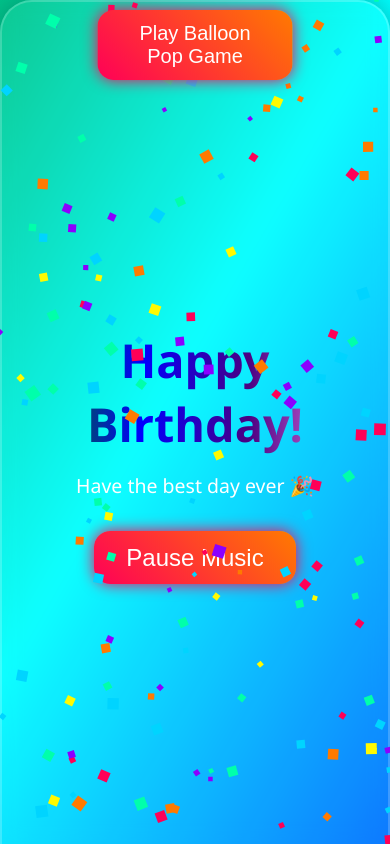
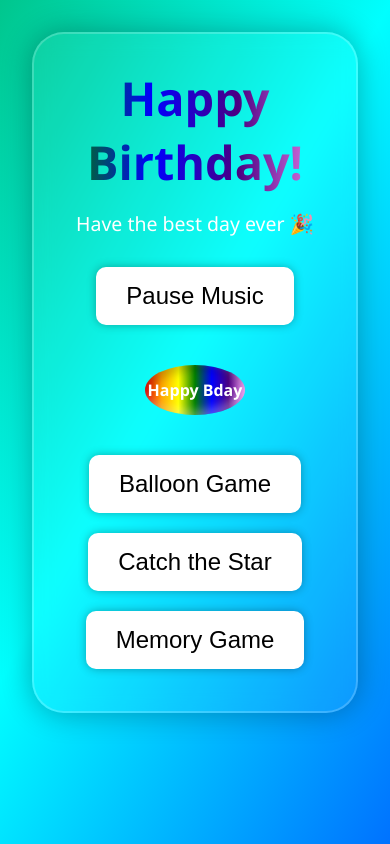
Before and after one commit to Nathanuk1231/HAPPY-BIRTHDAY, a plain HTML site: page index.html in a window 390 px wide. Both pictures are taken after a click on the button "Pause Music". Drawn offline with Linux system fonts and the light colour scheme.

Commit message:
Update index.html

```diff
--- a/index.html
+++ b/index.html
@@ -2,68 +2,37 @@
 <html lang="en">
 <head>
   <meta charset="UTF-8" />
-  <meta name="viewport" content="width=device-width, initial-scale=1" />
+  <meta name="viewport" content="width=device-width, initial-scale=1.0" />
   <title>Happy Birthday!</title>
   <style>
     html, body {
-      margin: 0; padding: 0; height: 100%;
+      margin: 0;
+      padding: 0;
+      height: 100%;
+      font-family: 'Segoe UI', sans-serif;
       background: linear-gradient(120deg, red, orange, yellow, green, cyan, blue, violet);
       background-size: 600% 600%;
       animation: backgroundMove 20s ease infinite;
-      font-family: 'Segoe UI', sans-serif;
       overflow: hidden;
-      color: white;
-      user-select: none;
     }
+
     @keyframes backgroundMove {
       0% { background-position: 0% 50%; }
       50% { background-position: 100% 50%; }
       100% { background-position: 0% 50%; }
     }
 
-    /* Top fixed toggle button */
-    #toggleViewBtn {
-      position: fixed;
-      top: 10px;
-      left: 50%;
-      transform: translateX(-50%);
-      z-index: 10000;
-      padding: 12px 28px;
-      font-size: 1.25rem;
-      border: none;
-      border-radius: 1rem;
-      background: linear-gradient(45deg, #ff0057, #ff7a00);
-      color: white;
-      cursor: pointer;
-      box-shadow: 0 0 15px #ff0057;
-      transition: background 0.3s ease;
-    }
-    #toggleViewBtn:hover {
-      background: linear-gradient(45deg, #ff7a00, #ff0057);
-    }
-
-    /* Container for birthday message */
     .container {
-      height: 100vh;
-      display: flex;
-      flex-direction: column;
-      justify-content: center;
-      align-items: center;
+      text-align: center;
+      padding: 2rem;
       backdrop-filter: blur(10px);
-      background: rgba(255,255,255,0.05);
+      background: rgba(255, 255, 255, 0.05);
       border-radius: 2rem;
       box-shadow: 0 0 30px rgba(0,0,0,0.3);
       border: 2px solid rgba(255,255,255,0.2);
-      padding: 2rem;
-      text-align: center;
-      max-width: 90vw;
-      margin: 0 auto;
-      animation: fadeIn 2s ease-in-out;
+      margin: 2rem;
     }
-    @keyframes fadeIn {
-      from {opacity: 0; transform: translateY(20px);}
-      to {opacity: 1; transform: translateY(0);}
-    }
+
     h1 {
       font-size: 12vw;
       margin: 0;
@@ -74,196 +43,63 @@
       -webkit-background-clip: text;
       -webkit-text-fill-color: transparent;
       transition: background-position 0.05s;
-      user-select: none;
     }
+
     p {
+      color: white;
       font-size: 5vw;
       margin-top: 1rem;
-      margin-bottom: 2rem;
-      user-select: none;
     }
 
-    /* Music control button */
-    #playPauseBtn {
+    button {
+      margin: 10px;
+      padding: 15px 30px;
       font-size: 1.5rem;
-      padding: 0.8rem 2rem;
       border: none;
-      border-radius: 1rem;
-      background: linear-gradient(45deg, #ff0057, #ff7a00);
-      color: white;
+      border-radius: 10px;
       cursor: pointer;
-      box-shadow: 0 0 15px #ff0057;
-      transition: background 0.3s ease;
-      user-select: none;
-    }
-    #playPauseBtn:hover {
-      background: linear-gradient(45deg, #ff7a00, #ff0057);
+      background: white;
+      color: black;
+      box-shadow: 0 0 10px rgba(0,0,0,0.3);
     }
 
-    /* Confetti canvas */
-    #confetti-canvas {
-      position: fixed;
-      pointer-events: none;
-      top: 0; left: 0;
-      width: 100%;
-      height: 100%;
-      z-index: 9999;
-      display: none;
-    }
-
-    /* Balloon pop game container */
-    #gameContainer {
-      display: none;
-      height: 100vh;
-      background: rgba(255,255,255,0.1);
-      backdrop-filter: blur(5px);
-      overflow: hidden;
-      position: relative;
-      border-radius: 2rem;
-      box-shadow: 0 0 30px rgba(0,0,0,0.3);
-      max-width: 90vw;
-      margin: 0 auto;
-      padding: 1rem;
-    }
-
-    /* Balloon styling */
-    .balloon {
-      position: absolute;
-      border-radius: 50% 50% 50% 50% / 60% 60% 40% 40%;
-      cursor: pointer;
-      box-shadow: inset -3px -5px 10px rgba(255,255,255,0.6);
-      user-select: none;
-      transition: transform 0.2s ease;
-    }
-    .balloon:active {
-      transform: scale(0.8);
+    #pebble {
+      width: 100px;
+      height: 50px;
+      margin: 30px auto;
+      border-radius: 50% / 50%;
+      background: linear-gradient(to right, red, orange, yellow, green, blue, indigo, violet);
+      box-shadow: inset -5px -5px 10px rgba(255,255,255,0.3), inset 5px 5px 10px rgba(0,0,0,0.2);
+      transform-style: preserve-3d;
+      transition: transform 0.1s ease;
+      display: flex;
+      align-items: center;
+      justify-content: center;
+      color: white;
+      font-weight: bold;
     }
   </style>
 </head>
 <body>
-
-  <button id="toggleViewBtn">Play Balloon Pop Game</button>
-
-  <!-- Birthday container -->
-  <div id="birthdayContainer" class="container">
+  <div class="container">
     <h1 id="title">Happy Birthday!</h1>
     <p>Have the best day ever 🎉</p>
-    <button id="playPauseBtn">Pause Music</button>
+    <audio id="bg-music" src="no copyright music lofi type beat sparky night free vlog music.mp3" autoplay loop></audio>
+    <button id="playPause">Pause Music</button>
+    <div id="pebble">Happy Bday</div>
+    <button onclick="showGame('balloonGame')">Balloon Game</button>
+    <button onclick="showGame('catchStar')">Catch the Star</button>
+    <button onclick="showGame('memoryGame')">Memory Game</button>
+    <div id="gameContainer"></div>
   </div>
 
-  <!-- Balloon Pop Game container -->
-  <div id="gameContainer"></div>
+  <script>
+    const title = document.getElementById('title');
+    const pebble = document.getElementById('pebble');
+    const audio = document.getElementById('bg-music');
+    const playPauseBtn = document.getElementById('playPause');
+    const gameContainer = document.getElementById('gameContainer');
 
-  <canvas id="confetti-canvas"></canvas>
-
-  <audio
-    id="birthdaySong"
-    src="https://raw.githubusercontent.com/Nathanuk1231/HAPPY-BIRTHDAY/main/no%20copyright%20music%20lofi%20type%20beat%20sparky%20night%20free%20vlog%20music.mp3"
-    preload="auto" autoplay loop></audio>
-
-  <script>
-    // Elements
-    const toggleBtn = document.getElementById('toggleViewBtn');
-    const birthdayContainer = document.getElementById('birthdayContainer');
-    const gameContainer = document.getElementById('gameContainer');
-    const playPauseBtn = document.getElementById('playPauseBtn');
-    const birthdaySong = document.getElementById('birthdaySong');
-    const confettiCanvas = document.getElementById('confetti-canvas');
-    const ctx = confettiCanvas.getContext('2d');
-    const title = document.getElementById('title');
-
-    // Setup confetti canvas size
-    function resizeCanvas() {
-      confettiCanvas.width = window.innerWidth;
-      confettiCanvas.height = window.innerHeight;
-    }
-    window.addEventListener('resize', resizeCanvas);
-    resizeCanvas();
-
-    // Confetti setup
-    const confettiCount = 150;
-    const confettiColors = ['#ff0057', '#ff7a00', '#fffa00', '#00ffab', '#00d4ff', '#8b00ff'];
-    const confettiParticles = [];
-
-    class ConfettiParticle {
-      constructor() {
-        this.x = Math.random() * confettiCanvas.width;
-        this.y = Math.random() * confettiCanvas.height - confettiCanvas.height;
-        this.size = Math.random() * 8 + 4;
-        this.color = confettiColors[Math.floor(Math.random() * confettiColors.length)];
-        this.speedY = Math.random() * 3 + 2;
-        this.speedX = Math.random() * 2 - 1;
-        this.rotation = Math.random() * 360;
-        this.rotationSpeed = Math.random() * 10 - 5;
-      }
-      update() {
-        this.y += this.speedY;
-        this.x += this.speedX;
-        this.rotation += this.rotationSpeed;
-        if (this.y > confettiCanvas.height) {
-          this.y = -this.size;
-          this.x = Math.random() * confettiCanvas.width;
-        }
-        if (this.x > confettiCanvas.width) {
-          this.x = 0;
-        }
-        if (this.x < 0) {
-          this.x = confettiCanvas.width;
-        }
-      }
-      draw() {
-        ctx.save();
-        ctx.translate(this.x, this.y);
-        ctx.rotate(this.rotation * Math.PI / 180);
-        ctx.fillStyle = this.color;
-        ctx.fillRect(-this.size / 2, -this.size / 2, this.size, this.size);
-        ctx.restore();
-      }
-    }
-
-    function createConfetti() {
-      confettiParticles.length = 0;
-      for(let i = 0; i < confettiCount; i++) {
-        confettiParticles.push(new ConfettiParticle());
-      }
-    }
-
-    function animateConfetti() {
-      ctx.clearRect(0, 0, confettiCanvas.width, confettiCanvas.height);
-      confettiParticles.forEach(p => {
-        p.update();
-        p.draw();
-      });
-      if(confettiActive) {
-        requestAnimationFrame(animateConfetti);
-      }
-    }
-
-    // Start confetti automatically with music
-    let confettiActive = true;
-    createConfetti();
-    confettiCanvas.style.display = 'block';
-    animateConfetti();
-
-    // Play/Pause music button
-    playPauseBtn.addEventListener('click', () => {
-      if (birthdaySong.paused) {
-        birthdaySong.play();
-        playPauseBtn.textContent = 'Pause Music';
-        if (!confettiActive) {
-          confettiActive = true;
-          confettiCanvas.style.display = 'block';
-          animateConfetti();
-        }
-      } else {
-        birthdaySong.pause();
-        playPauseBtn.textContent = 'Play Music';
-        confettiActive = false;
-        confettiCanvas.style.display = 'none';
-      }
-    });
-
-    // DeviceOrientation effect on title
     if (window.DeviceOrientationEvent) {
       window.addEventListener('deviceorientation', (e) => {
         const gamma = e.gamma || 0;
@@ -273,79 +109,55 @@
         const xShift = x * 300;
         const yShift = y * 300;
         title.style.backgroundPosition = `${xShift}% ${yShift}%`;
+        pebble.style.transform = `rotateX(${beta}deg) rotateY(${gamma}deg)`;
       });
-    } else {
-      alert("Your device doesn't support gyroscope.");
     }
 
-    // Balloon pop game code
-    let balloons = [];
-    const balloonColors = ['#ff0057', '#ff7a00', '#fffa00', '#00ffab', '#00d4ff', '#8b00ff'];
-
-    function createBalloon() {
-      const balloon = document.createElement('div');
-      balloon.classList.add('balloon');
-      balloon.style.backgroundColor = balloonColors[Math.floor(Math.random() * balloonColors.length)];
-      balloon.style.width = `${Math.random() * 60 + 40}px`;
-      balloon.style.height = balloon.style.width;
-      balloon.style.left = `${Math.random() * (gameContainer.clientWidth - 60)}px`;
-      balloon.style.top = `${Math.random() * (gameContainer.clientHeight - 60)}px`;
-      balloon.style.zIndex = 10;
-      balloon.style.userSelect = 'none';
-
-      balloon.addEventListener('click', () => {
-        balloonPop(balloon);
-      });
-      gameContainer.appendChild(balloon);
-      balloons.push(balloon);
-    }
-
-    function balloonPop(balloon) {
-      balloon.style.transition = 'transform 0.3s ease, opacity 0.3s ease';
-      balloon.style.transform = 'scale(0)';
-      balloon.style.opacity = '0';
-      setTimeout(() => {
-        if (balloon.parentNode) balloon.parentNode.removeChild(balloon);
-        balloons = balloons.filter(b => b !== balloon);
-        if (balloons.length === 0) {
-          alert('🎉 You popped all the balloons! Happy Birthday! 🎉');
-          startGame();
-        }
-      }, 300);
-    }
-
-    function startGame() {
-      gameContainer.innerHTML = '';
-      balloons = [];
-      const numBalloons = 20;
-      for(let i = 0; i < numBalloons; i++) {
-        createBalloon();
+    function pauseMusic(pause) {
+      if (pause) {
+        audio.pause();
+        playPauseBtn.textContent = 'Play Music';
+      } else {
+        audio.play();
+        playPauseBtn.textContent = 'Pause Music';
       }
     }
 
-    // Toggle between birthday message and game
-    let onGame = false;
-    toggleBtn.addEventListener('click', () => {
-      if (onGame) {
-        // Back to birthday message
-        gameContainer.style.display = 'none';
-        birthdayContainer.style.display = 'flex';
-        toggleBtn.textContent = 'Play Balloon Pop Game';
-        confettiActive = true;
-        confettiCanvas.style.display = 'block';
-        animateConfetti();
-      } else {
-        // Show game
-        birthdayContainer.style.display = 'none';
-        gameContainer.style.display = 'block';
-        toggleBtn.textContent = 'Back to Birthday';
-        confettiActive = false;
-        confettiCanvas.style.display = 'none';
-        startGame();
-      }
-      onGame = !onGame;
+    playPauseBtn.addEventListener('click', () => {
+      pauseMusic(!audio.paused);
     });
 
+    function showGame(gameId) {
+      let html = '';
+      if (gameId === 'balloonGame') {
+        html = '<p style="color:white">Balloon Game coming soon!</p>';
+      } else if (gameId === 'catchStar') {
+        html = '<p style="color:white">Catch the Star game loading...</p>';
+      } else if (gameId === 'memoryGame') {
+        html = '<p style="color:white">Memory Game loading...</p>';
+      }
+      gameContainer.innerHTML = html;
+    }
+
+    // Simple confetti simulation
+    function launchConfetti() {
+      for (let i = 0; i < 100; i++) {
+        const confetto = document.createElement('div');
+        confetto.style.position = 'fixed';
+        confetto.style.top = Math.random() * window.innerHeight + 'px';
+        confetto.style.left = Math.random() * window.innerWidth + 'px';
+        confetto.style.width = '10px';
+        confetto.style.height = '10px';
+        confetto.style.background = `hsl(${Math.random()*360},100%,50%)`;
+        confetto.style.opacity = 0.8;
+        confetto.style.zIndex = 999;
+        confetto.style.borderRadius = '50%';
+        document.body.appendChild(confetto);
+        setTimeout(() => confetto.remove(), 3000);
+      }
+    }
+
+    launchConfetti();
   </script>
 </body>
 </html>
```
